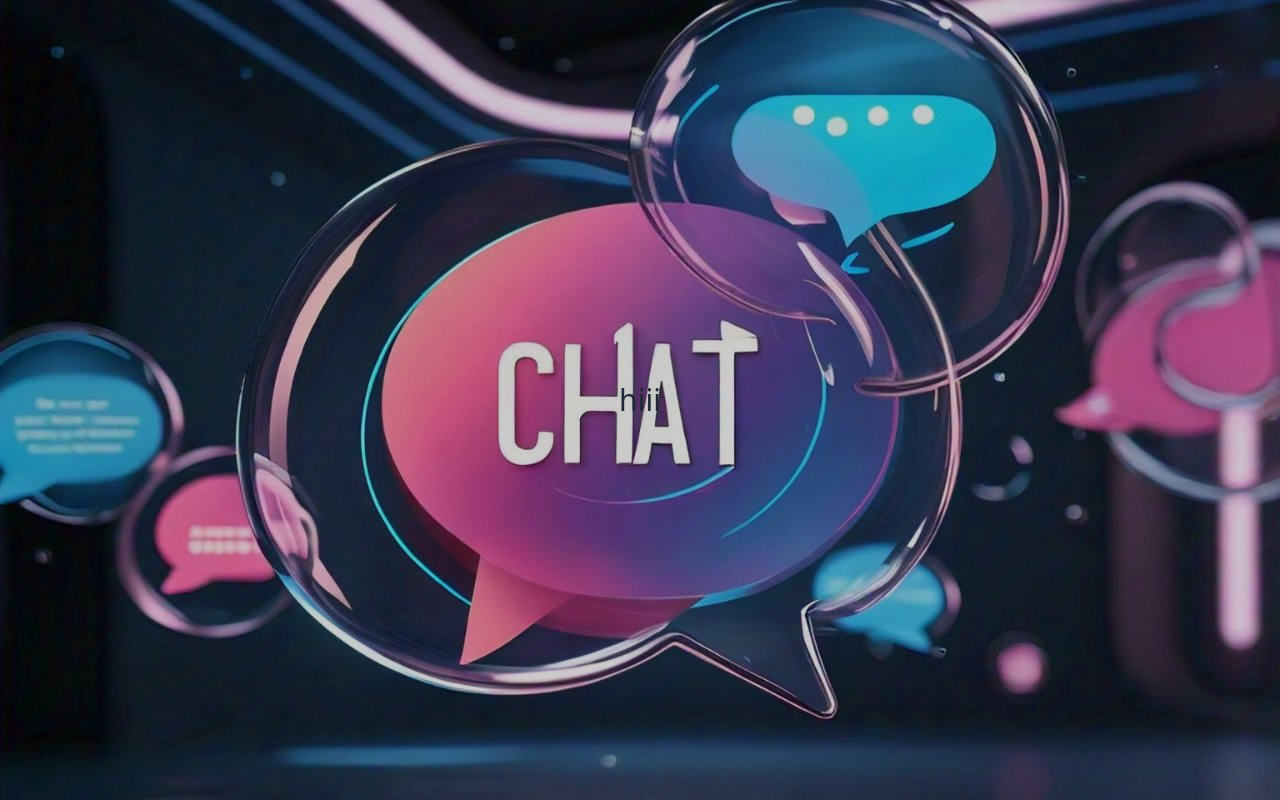
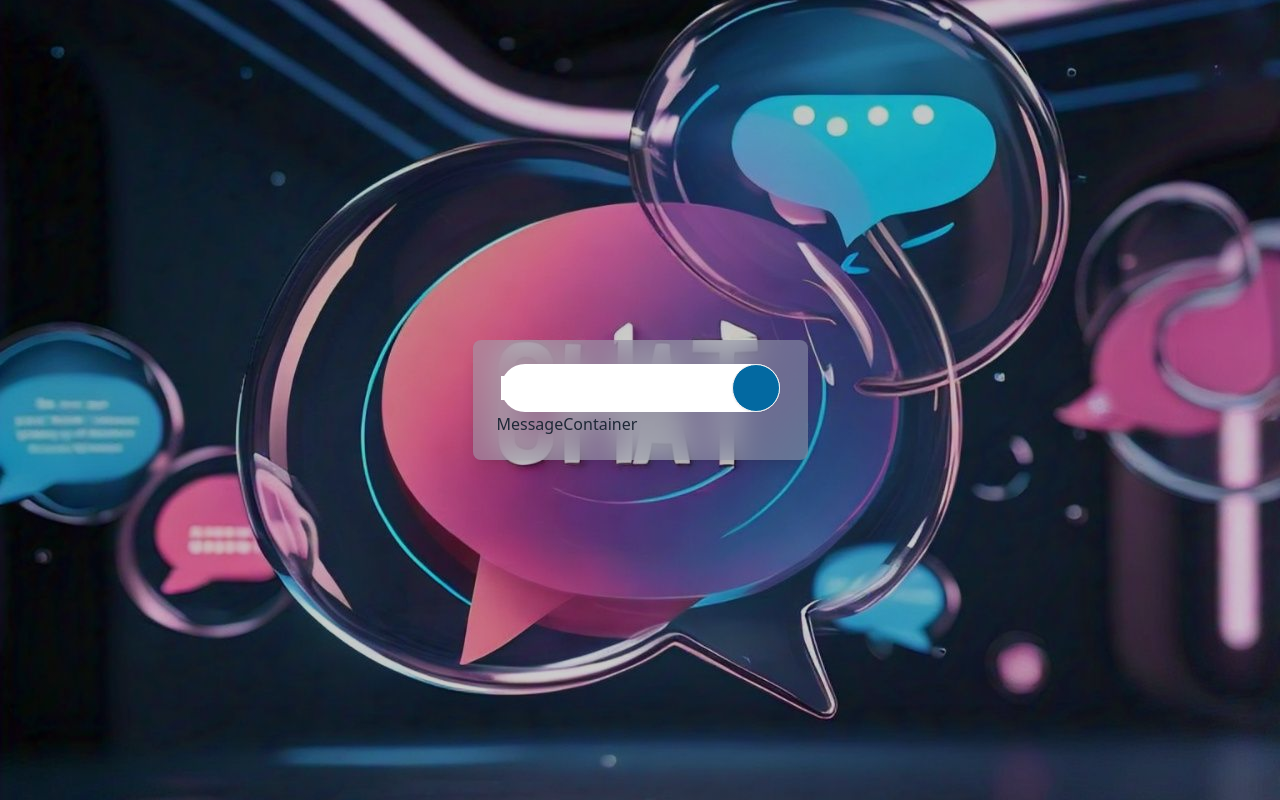
Before and after one commit to Supriya06-code/Real_Time_Chat_App, a React (Vite) app in the folder frontend/vite-project/: page / in a window 1280 px wide. Built offline with nearby package versions, Linux system fonts and the light colour scheme.

Commit message:
new component added

```diff
--- a/frontend/vite-project/package.json
+++ b/frontend/vite-project/package.json
@@ -14,6 +14,7 @@
     "dom": "^0.0.3",
     "react": "^18.3.1",
     "react-dom": "^18.3.1",
+    "react-icons": "^5.3.0",
     "react-router-dom": "^6.26.2",
     "react-toastify": "^10.0.6",
     "router": "^1.3.8"
--- a/frontend/vite-project/src/home/Home.jsx
+++ b/frontend/vite-project/src/home/Home.jsx
@@ -1,11 +1,21 @@
 import React from 'react'
 import { useAuth } from '../context/AuthContext';
+import Sidebar from './components/Sidebar';
+import MessageContainer from './components/MessageContainer';
 const Home = () => {
     const {authUser} = useAuth();
 
   return (
-    <div className='text-3xl'>
-      hiii {authUser?.username}
+    <div className="flex flex-col items-center justify-center max-w-full mx-auto">
+      <div className="w-full p-6 rounded-lg shadow-lg bg-gray-400 bg-clip-padding backdrop-filter backdrop-blur-lg bg-opacity-50">
+
+        <div>
+<Sidebar/>
+        </div>
+        <div>
+<MessageContainer/>
+        </div>
+      </div>
     </div>
   )
 }
--- /dev/null
+++ b/frontend/vite-project/src/home/components/MessageContainer.jsx
@@ -0,0 +1,11 @@
+import React from 'react'
+
+const MessageContainer = () => {
+  return (
+    <div>
+      MessageContainer
+    </div>
+  )
+}
+
+export default MessageContainer
--- /dev/null
+++ b/frontend/vite-project/src/home/components/Sidebar.jsx
@@ -0,0 +1,17 @@
+import React from 'react'
+
+const Sidebar = () => {
+  return (
+    <div className='h-full w-auto px-1'>
+      <div className='flex justify-between gap-2'>
+        <form className='w-auto flex items-center justify-between bg-white rounded-full'>
+            <input/>
+    <button className='btn btn-circle bg-sky-700 hover:bg-gray-950'></button>
+        </form>
+
+      </div>
+    </div>
+  )
+}
+
+export default Sidebar
```
Also changed, not shown: 1 other file (tests, documents, lock files or other folders).
